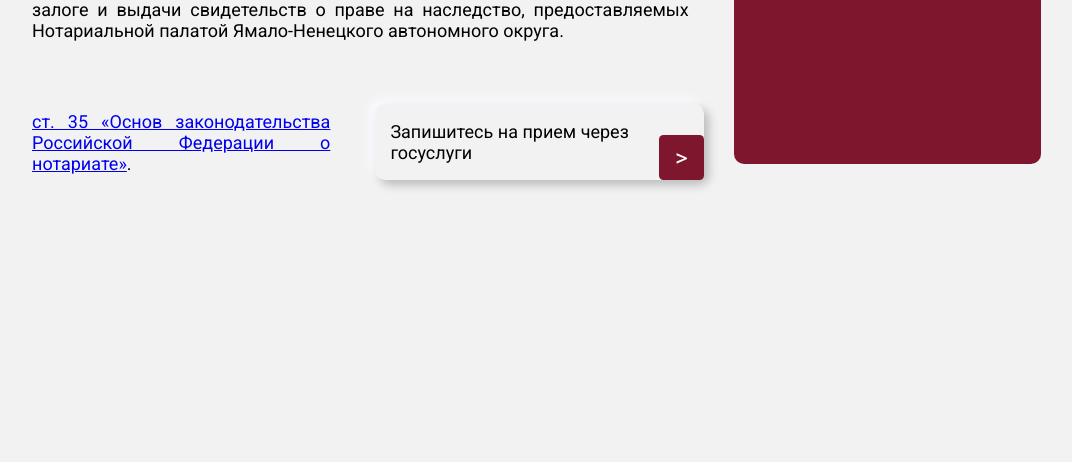
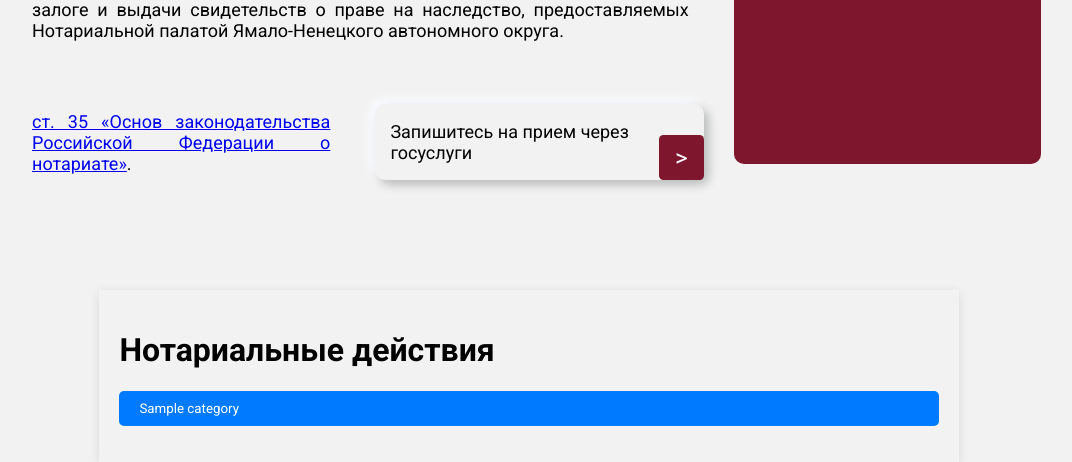
Before and after one commit to 1se3rr/Notary, a Flask app: page /notarial_acts in a window 1280 px wide. Shown: the part 384-846 px from the top of the page, without its empty margins (111-1183 px from the left). Before the commit the page ends 573 px from the top, so only its background shows below. Run offline with Flask 3, Linux system fonts and the light colour scheme; tables that the repository leaves empty hold one stand-in row (values such as "Sample post").

Commit message:
Add files via upload

```diff
--- a/main.py
+++ b/main.py
@@ -2,27 +2,22 @@ from flask import Flask, render_template
 from flask_sqlalchemy import SQLAlchemy
 
 app = Flask(__name__)
-
-# Конфигурация базы данных
 app.config['SQLALCHEMY_DATABASE_URI'] = 'sqlite:///notarial_acts.db'
 app.config['SQLALCHEMY_TRACK_MODIFICATIONS'] = False
 db = SQLAlchemy(app)
 
-# Определение моделей
 class Category(db.Model):
+    __tablename__ = 'categories'
     id = db.Column(db.Integer, primary_key=True)
     name = db.Column(db.String(100), nullable=False)
-    actions = db.relationship('Action', backref='category', lazy='dynamic')
+    actions = db.relationship('Action', backref='category', lazy=True)
 
 class Action(db.Model):
+    __tablename__ = 'actions'
     id = db.Column(db.Integer, primary_key=True)
-    category_id = db.Column(db.Integer, db.ForeignKey('category.id'), nullable=False)
+    category_id = db.Column(db.Integer, db.ForeignKey('categories.id'), nullable=False)
     name = db.Column(db.String(100), nullable=False)
     description = db.Column(db.String(255))
-
-@app.before_first_request
-def create_tables():
-    db.create_all()
 
 @app.route("/")
 def index():
@@ -30,7 +25,9 @@ def index():
 
 @app.route("/notarial_acts")
 def notarial_acts():
-    return render_template('notarial_acts.html')
+    categories = Category.query.all()
+    return render_template('notarial_acts.html', categories=categories)
+
 
 @app.route("/tariffs")
 def tariffs():
@@ -49,4 +46,6 @@ def FAQ():
     return render_template('FAQ.html')
 
 if __name__ == '__main__':
+    with app.app_context():
+        db.create_all()  # Создать все таблицы базы данных в контексте приложения
     app.run(debug=True)
--- a/static/css/notarial_acts.css
+++ b/static/css/notarial_acts.css
@@ -119,3 +119,42 @@
 .faq-button::after {
     content: '>'; /* Символ '>' */
 }
+
+.container {
+    width: 80%;
+    margin: auto;
+    padding: 20px;
+    box-shadow: 0 2px 10px rgba(0,0,0,0.1);
+}
+
+.category-list, .actions-list {
+    list-style: none;
+    padding: 0;
+}
+
+.category-item {
+    margin-bottom: 10px;
+}
+
+.actions-list {
+    padding-left: 20px;
+}
+
+.category-button {
+    background-color: #007BFF;
+    color: white;
+    border: none;
+    padding: 10px 20px;
+    text-align: left;
+    width: 100%;
+    border-radius: 5px;
+    cursor: pointer;
+}
+
+.category-button:hover {
+    background-color: #0056b3;
+}
+
+.action-item {
+    padding: 5px 0;
+}
--- a/templates/notarial_acts.html
+++ b/templates/notarial_acts.html
@@ -2,7 +2,7 @@
 
 {% block head %}
 <link rel="stylesheet" href="{{ url_for('static', filename='css/notarial_acts.css') }}">
-<script src="{{ url_for('static', filename='js/') }}"></script>
+<script src="{{ url_for('static', filename='js/notarial_acts.js') }}"></script>
 {% endblock %}
 
 {% block title %}
@@ -40,4 +40,31 @@
     </aside>
 </section>
 
+<div class="container">
+    <h1>Нотариальные действия</h1>
+    <ul class="category-list">
+        {% for category in categories %}
+        <li class="category-item">
+            <button class="category-button" onclick="toggleActions('actions-container-{{ category.id }}')">
+                {{ category.name }}
+            </button>
+            <ul id="actions-container-{{ category.id }}" class="actions-list" style="display: none;">
+                {% for action in category.actions %}
+                <li class="action-item">{{ action.name }} - {{ action.description }}</li>
+                {% endfor %}
+            </ul>
+        </li>
+        {% endfor %}
+    </ul>
+</div>
+
+<script>
+function toggleActions(elementId) {
+    var element = document.getElementById(elementId);
+    element.style.display = (element.style.display === 'none' ? 'block' : 'none');
+}
+</script>
+
+
+
 {% endblock %}
```
Also changed, not shown: static/js/notarial_acts.js (added).
